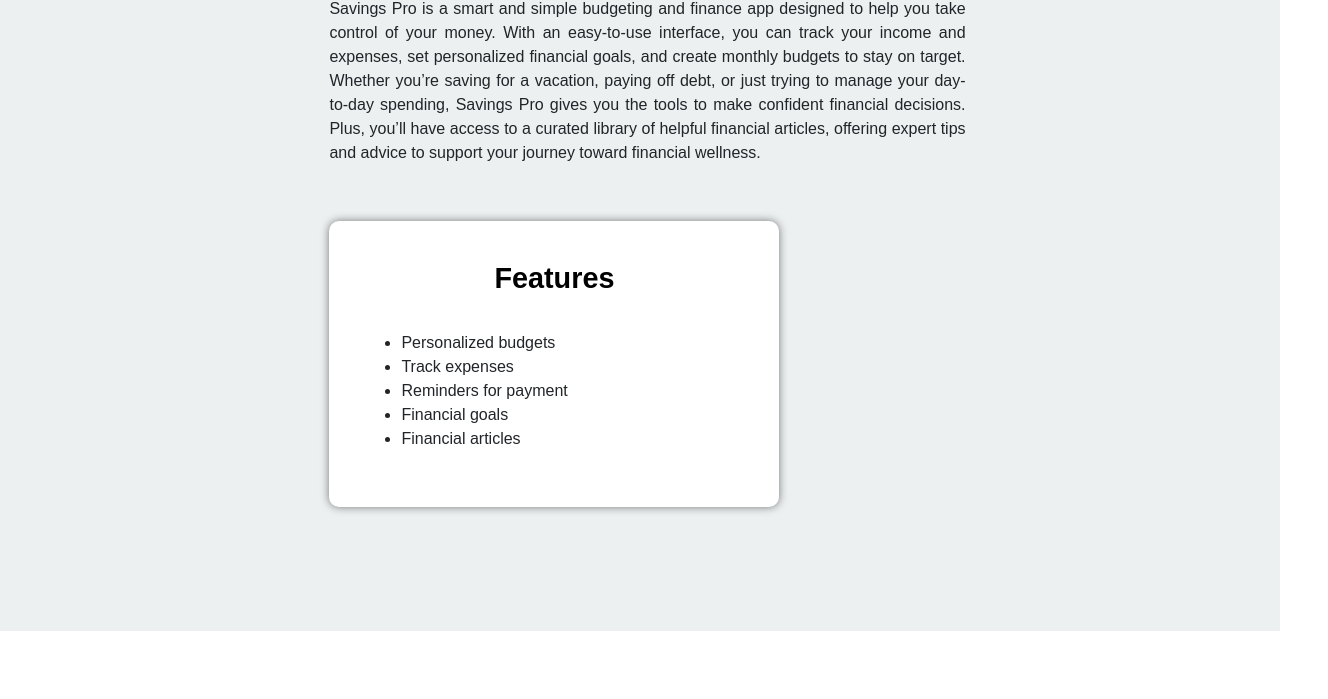
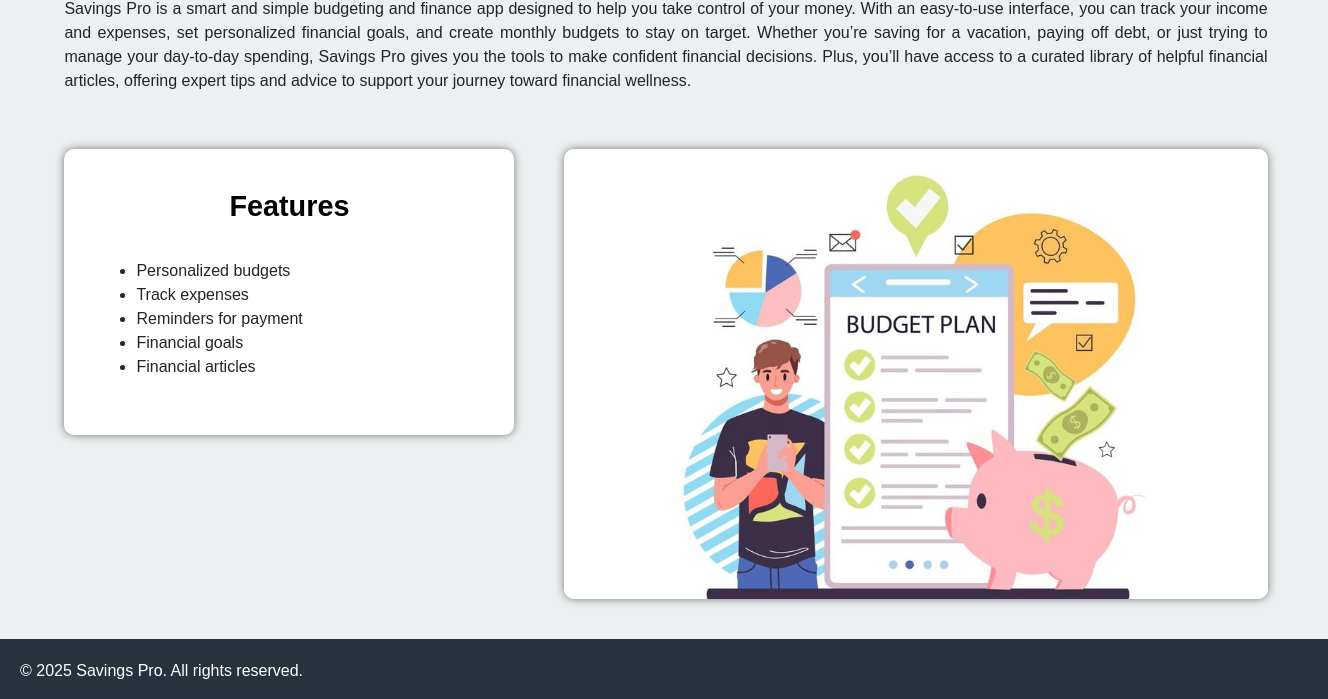
Before and after one commit to kirththiga/SavingsPro, a plain HTML site: page index.html in a window 1280 px wide. Shown: the part 169-868 px from the top of the page, 1328 px wide, since content can reach past the window. Before the commit the page ends 800 px from the top, so only its background shows below. Drawn offline with nearby package versions, Linux system fonts and the light colour scheme.

Commit message:
Trying to add footer to pages.

```diff
--- a/css/styles.css
+++ b/css/styles.css
@@ -10,10 +10,11 @@
     margin: 0 auto;
     display: grid;
     grid-template-columns: 1fr 8fr;
-    grid-auto-rows: 80px auto;
+    grid-auto-rows: 80px auto auto;
     grid-template-areas:
     "header header"
-    "sidebar main";
+    "sidebar main"
+    "footer footer";
 }
 
 #header {
@@ -338,10 +339,31 @@ table tr:hover{
     text-align: justify;
 }
 
-.features{
+#about-image img{
+    height: 450px;
+    border-radius: 10px;
+    box-shadow: 0 0 8px rgba(0, 0, 0, 0.5);
+}
+
+.about-row{
+    display: flex;
+    align-items: flex-start;
+    justify-content: center;
+    gap: 50px;
+}
+
+.features {
     width: 450px;
     margin: 0;
     gap: 20px;
     padding: 40px;
     border-radius: 10px;
 }
+
+footer{
+    grid-area: footer;
+    background-color: #28323c;
+    color: white;
+    min-height: 60px;
+    padding: 20px;
+}
--- a/index.html
+++ b/index.html
@@ -15,7 +15,7 @@
 
 <body>
 <div id="container">
-    <div id="header">
+    <header id="header">
         <div id="logo">
             <a href="index.html">
                 <img sizes="(max-width: 1024px) 100vw, 1024px"
@@ -36,7 +36,7 @@
                 <a href="login.html">Login</a>
             </button>
         </div>
-    </div>
+    </header>
 
     <div id="sidebar-login"></div>
 
@@ -55,6 +55,7 @@
                     offering expert tips and advice to support your journey toward financial wellness.</p>
             </section>
 
+            <div class="about-row">
                 <section class="form-data features">
                         <h2>Features</h2>
                         <ul>
@@ -65,10 +66,27 @@
                             <li>Financial articles</li>
                         </ul>
                 </section>
+
+                <div id="about-image">
+                    <img sizes="(max-width: 1000px) 100vw, 1000px"
+                         srcset="img/about_ab9ysc_c_scale,w_200.jpg 200w,
+                                 img/about_ab9ysc_c_scale,w_594.jpg 594w,
+                                 img/about_ab9ysc_c_scale,w_920.jpg 920w,
+                                 img/about_ab9ysc_c_scale,w_1000.jpg 1000w"
+                            src="img/about_ab9ysc_c_scale,w_1000.jpg"
+                            alt="Budget Tool Image">
+                </div>
+            </div>
         </div>
 
         <div></div>
     </div>
+
+    <footer id="footer">
+        <div class="footer-container">
+            <p>&copy; 2025 Savings Pro. All rights reserved.</p>
+        </div>
+    </footer>
 </div>
 </body>
 </html>
```
Also changed, not shown: budgets.html (+6 -0 lines), img/about.jpg (added), img/about_ab9ysc_c_scale,w_1000.jpg (added), img/about_ab9ysc_c_scale,w_200.jpg (added), img/about_ab9ysc_c_scale,w_594.jpg (added), img/about_ab9ysc_c_scale,w_920.jpg (added). Lines whose indentation alone changed are shown as unchanged.
